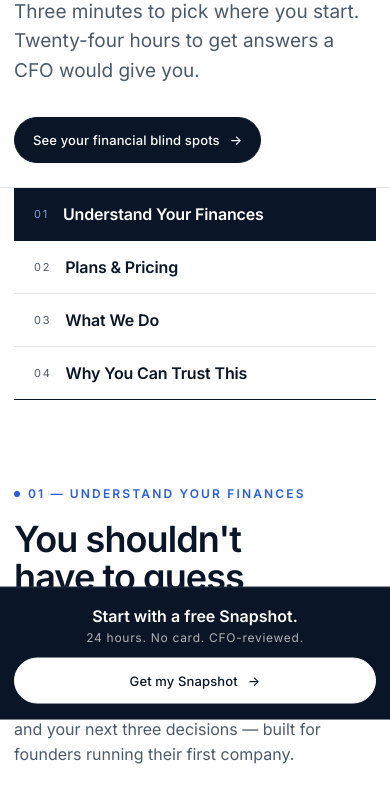
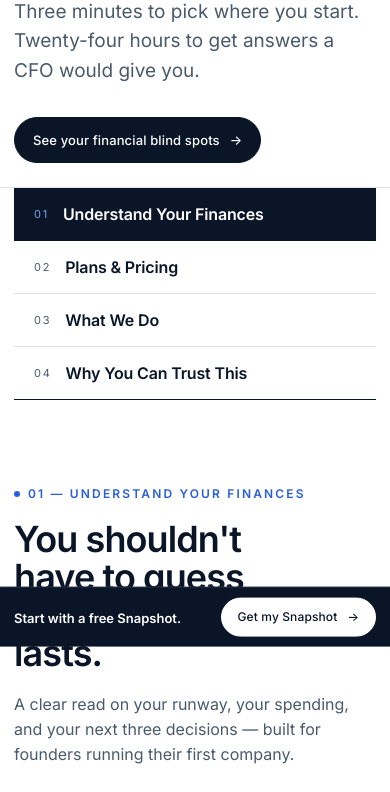
Before and after one commit to sjgvalueadvisory2025-dev/AI-CFO-AcumenAdvisors, a website: page index.html in a window 390 px wide. Shown: the part 257-1049 px from the top of the page. Drawn offline with Linux system fonts and the light colour scheme.

Commit message:
Update styles.css

```diff
--- a/styles.css
+++ b/styles.css
@@ -1815,9 +1815,11 @@ h2 em { font-style: normal; color: var(--gold); font-weight: 600; }
   .trust-split { grid-template-columns: 1fr; }
   .trust-grid { grid-template-columns: 1fr; }
 
-  .sticky-cta-inner { flex-direction: column; gap: 10px; }
-  .sticky-cta-text { text-align: center; align-items: center; }
-  .sticky-cta .btn { width: 100%; justify-content: center; }
+.sticky-cta { padding: 10px 0; }
+  .sticky-cta-inner { flex-direction: row; gap: 12px; align-items: center; }
+  .sticky-cta-text strong { font-size: 13px; }
+  .sticky-cta-text span { display: none; } /* hide the subtitle line */
+  .sticky-cta .btn { padding: 9px 16px; font-size: 12px; white-space: nowrap; flex-shrink: 0; }
 }
 
 @media (max-width: 640px) {
```
